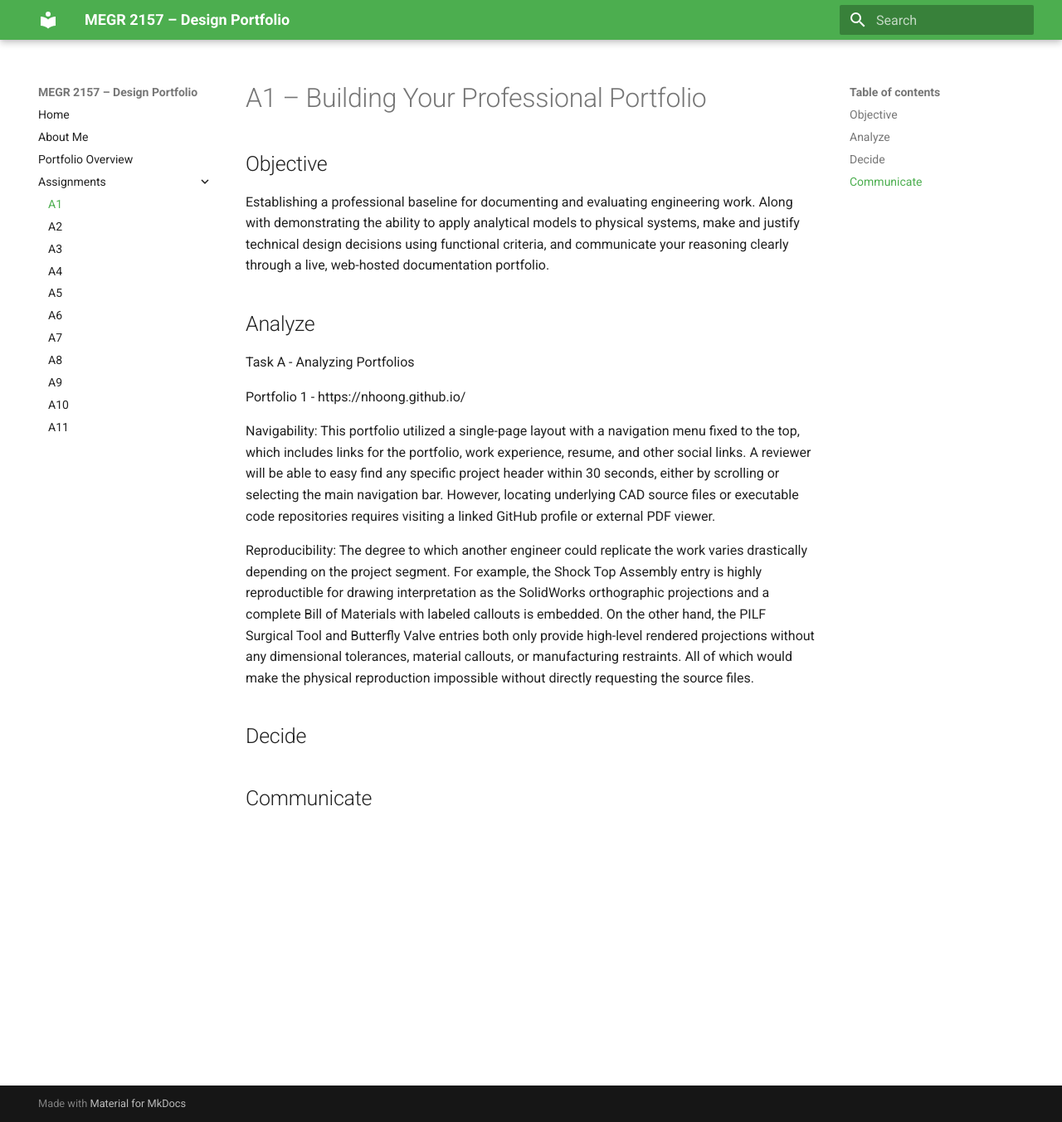
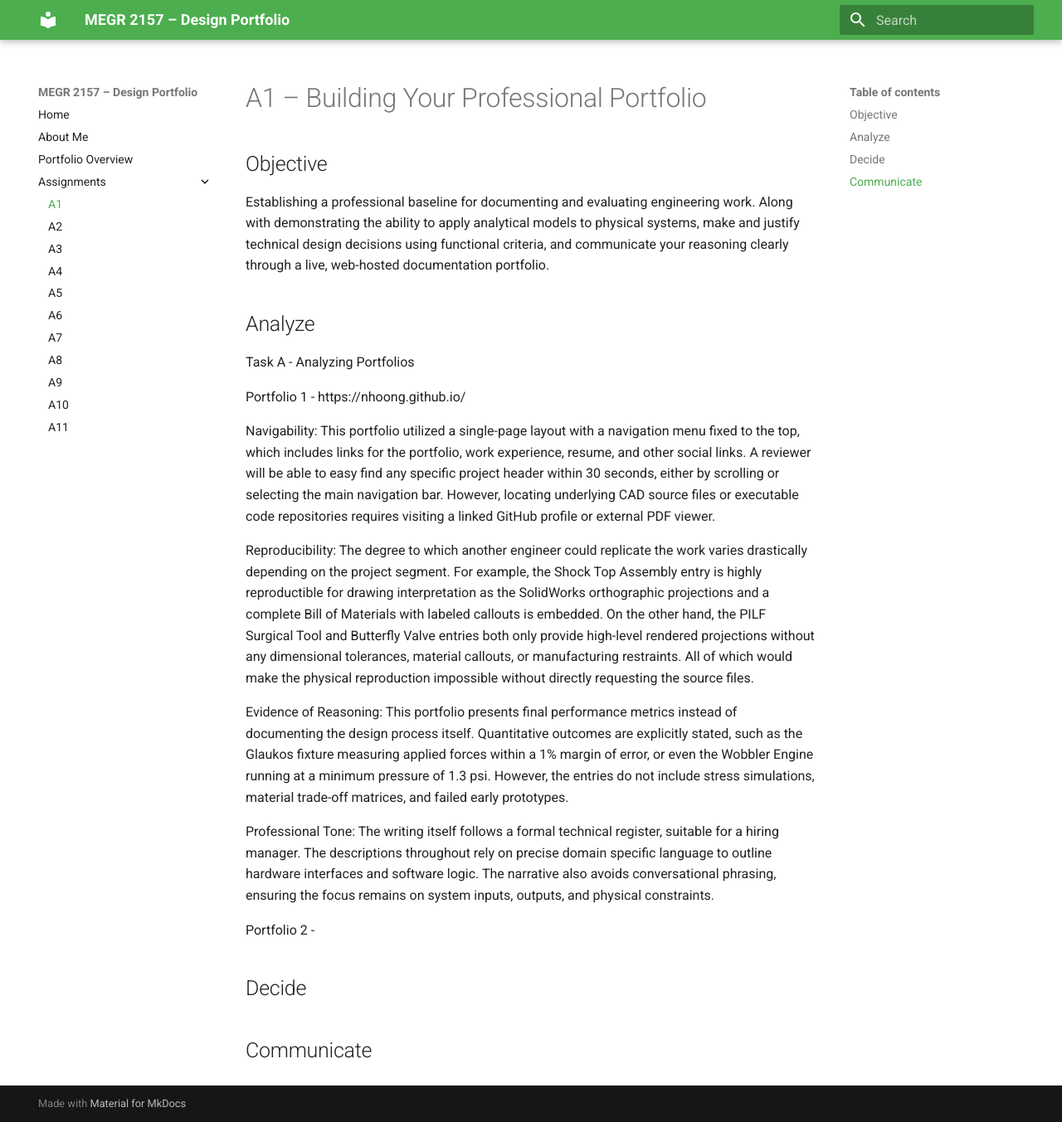
Before and after one commit to sali914/megr2157-portfolio, an MkDocs documentation site: the page built from docs/assignments/A01/index.md, in a window 1280 px wide and 1353 px high. Shown: the whole window at 83% size. Built offline with MkDocs 1.6.1 and Material for MkDocs 9.7.7, drawn with Linux system fonts in a browser that asks for light colours.

Commit message:
Enhance portfolio documentation with new sections
Added sections on evidence of reasoning and professional tone to the portfolio documentation.

```diff
--- a/docs/assignments/A01/index.md
+++ b/docs/assignments/A01/index.md
@@ -14,6 +14,14 @@ This portfolio utilized a single-page layout with a navigation menu fixed to the
 Reproducibility:
 The degree to which another engineer could replicate the work varies drastically depending on the project segment. For example, the Shock Top Assembly entry is highly reproductible for drawing interpretation as the SolidWorks orthographic projections and a complete Bill of Materials with labeled callouts is embedded. On the other hand, the PILF Surgical Tool and Butterfly Valve entries both only provide high-level rendered projections without any dimensional tolerances, material callouts, or manufacturing restraints. All of which would make the physical reproduction impossible without directly requesting the source files.
 
+Evidence of Reasoning:
+This portfolio presents final performance metrics instead of documenting the design process itself. Quantitative outcomes are explicitly stated, such as the Glaukos fixture measuring applied forces within a 1% margin of error, or even the Wobbler Engine running at a minimum pressure of 1.3 psi. However, the entries do not include stress simulations, material trade-off matrices, and failed early prototypes.
+
+Professional Tone:
+The writing itself follows a formal technical register, suitable for a hiring manager. The descriptions throughout rely on precise domain specific language to outline hardware interfaces and software logic. The narrative also avoids conversational phrasing, ensuring the focus remains on system inputs, outputs, and physical constraints.
+
+Portfolio 2 -
+
 ## Decide
 
 
```
